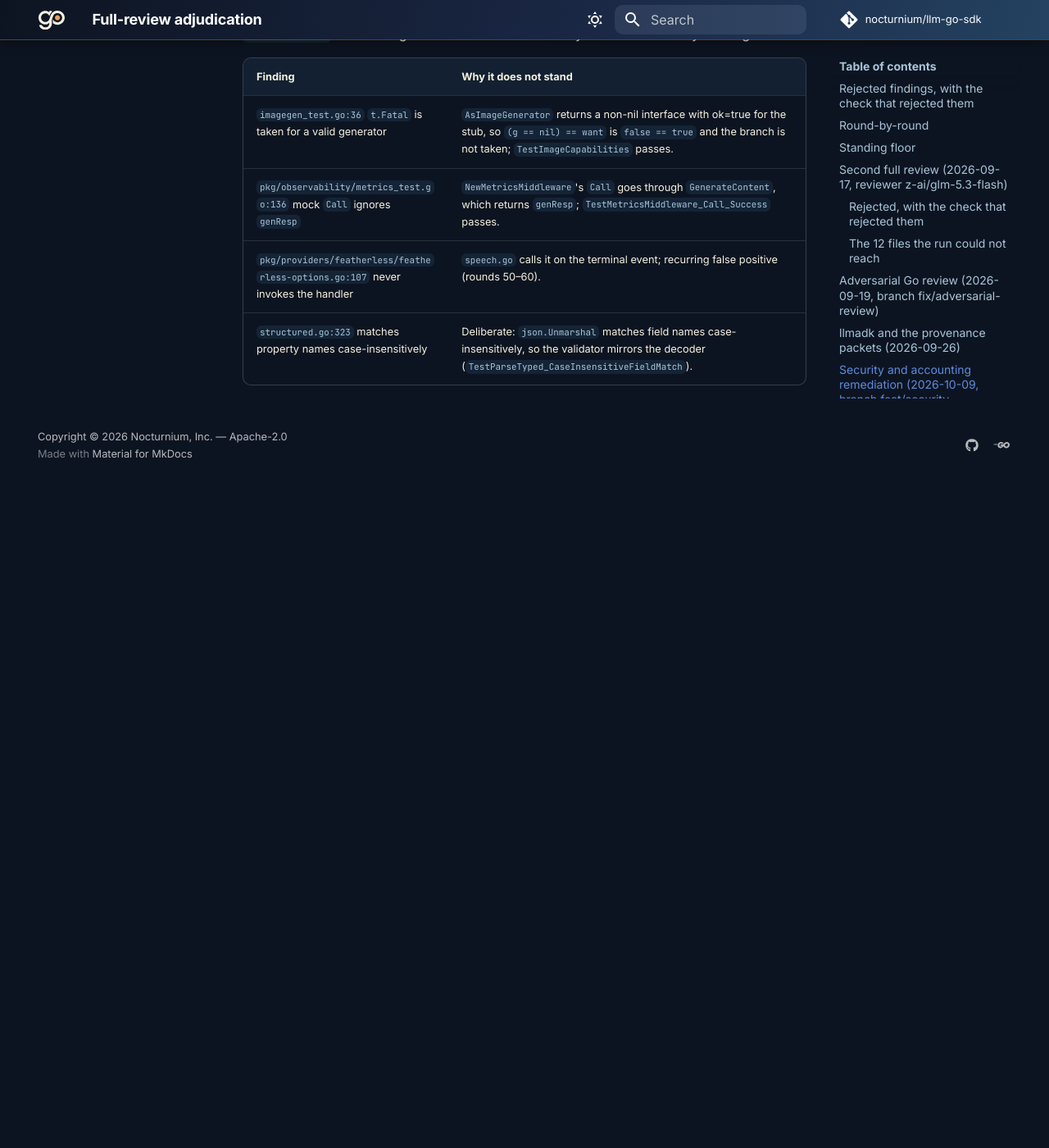
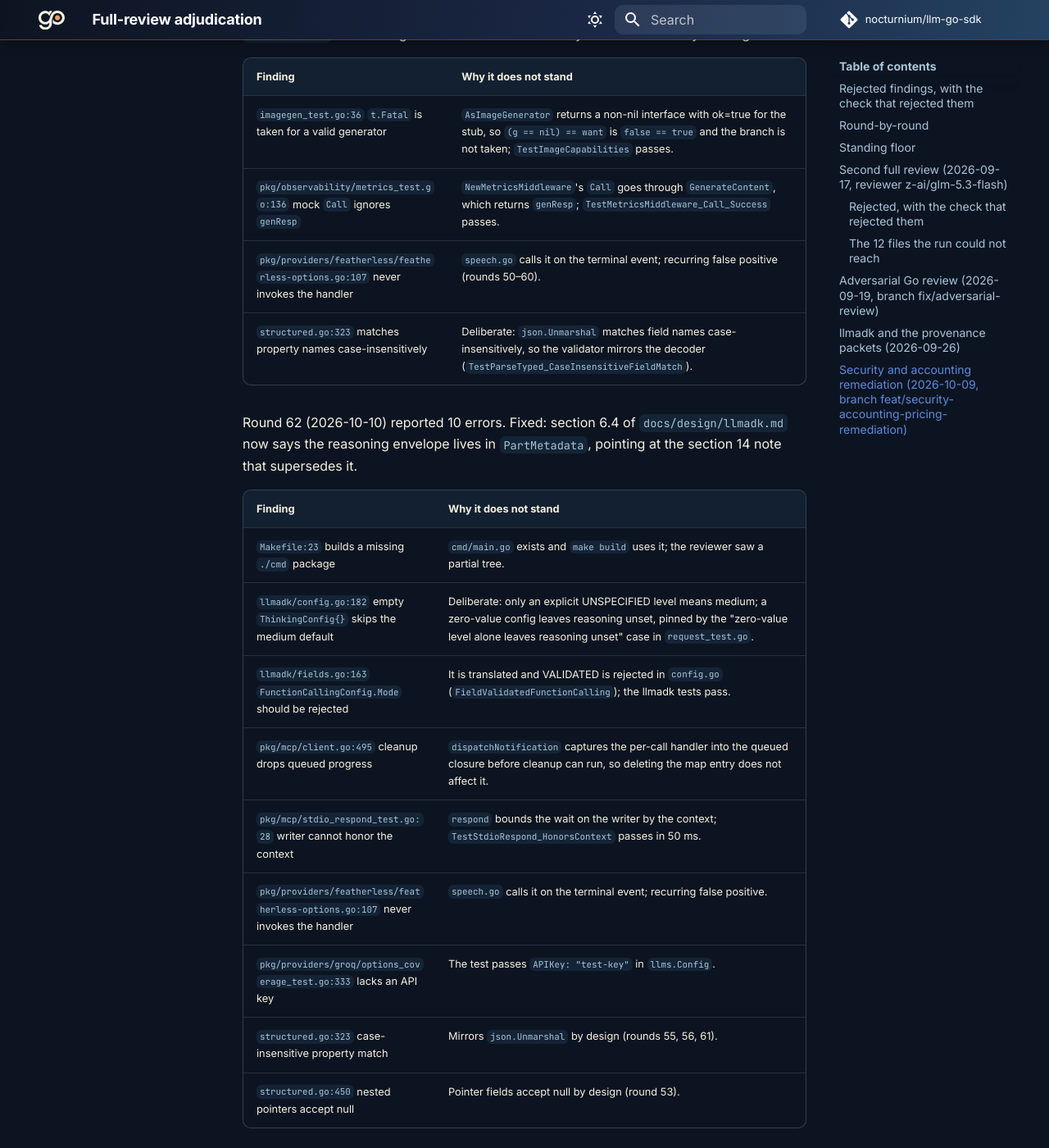
Before and after one commit to nocturnium/llm-go-sdk, an MkDocs documentation site: the page built from docs/nitpick-adjudication.md, in a window 1280 px wide and 1400 px high, scrolled down 24313 px. Shown: the whole window at 82% size. Built offline with MkDocs 1.6.1 and Material for MkDocs 9.7.7, drawn with Linux system fonts in a browser that asks for light colours; comment, search, counter and statistics services are not loaded; before the commit the page ends 24889 px from its top, so only the background shows below that.

Commit message:
Close round 62 review errors

```diff
--- a/docs/nitpick-adjudication.md
+++ b/docs/nitpick-adjudication.md
@@ -611,3 +611,19 @@ removed but not yet charged.
 | `pkg/observability/metrics_test.go:136` mock `Call` ignores `genResp` | `NewMetricsMiddleware`'s `Call` goes through `GenerateContent`, which returns `genResp`; `TestMetricsMiddleware_Call_Success` passes. |
 | `pkg/providers/featherless/featherless-options.go:107` never invokes the handler | `speech.go` calls it on the terminal event; recurring false positive (rounds 50–60). |
 | `structured.go:323` matches property names case-insensitively | Deliberate: `json.Unmarshal` matches field names case-insensitively, so the validator mirrors the decoder (`TestParseTyped_CaseInsensitiveFieldMatch`). |
+
+Round 62 (2026-10-10) reported 10 errors. Fixed: section 6.4 of
+`docs/design/llmadk.md` now says the reasoning envelope lives in
+`PartMetadata`, pointing at the section 14 note that supersedes it.
+
+| Finding | Why it does not stand |
+| --- | --- |
+| `Makefile:23` builds a missing `./cmd` package | `cmd/main.go` exists and `make build` uses it; the reviewer saw a partial tree. |
+| `llmadk/config.go:182` empty `ThinkingConfig{}` skips the medium default | Deliberate: only an explicit UNSPECIFIED level means medium; a zero-value config leaves reasoning unset, pinned by the "zero-value level alone leaves reasoning unset" case in `request_test.go`. |
+| `llmadk/fields.go:163` `FunctionCallingConfig.Mode` should be rejected | It is translated and VALIDATED is rejected in `config.go` (`FieldValidatedFunctionCalling`); the llmadk tests pass. |
+| `pkg/mcp/client.go:495` cleanup drops queued progress | `dispatchNotification` captures the per-call handler into the queued closure before cleanup can run, so deleting the map entry does not affect it. |
+| `pkg/mcp/stdio_respond_test.go:28` writer cannot honor the context | `respond` bounds the wait on the writer by the context; `TestStdioRespond_HonorsContext` passes in 50 ms. |
+| `pkg/providers/featherless/featherless-options.go:107` never invokes the handler | `speech.go` calls it on the terminal event; recurring false positive. |
+| `pkg/providers/groq/options_coverage_test.go:333` lacks an API key | The test passes `APIKey: "test-key"` in `llms.Config`. |
+| `structured.go:323` case-insensitive property match | Mirrors `json.Unmarshal` by design (rounds 55, 56, 61). |
+| `structured.go:450` nested pointers accept null | Pointer fields accept null by design (round 53). |
```
Also changed, not shown: docs/design/llmadk.md (+5 -1 lines).
